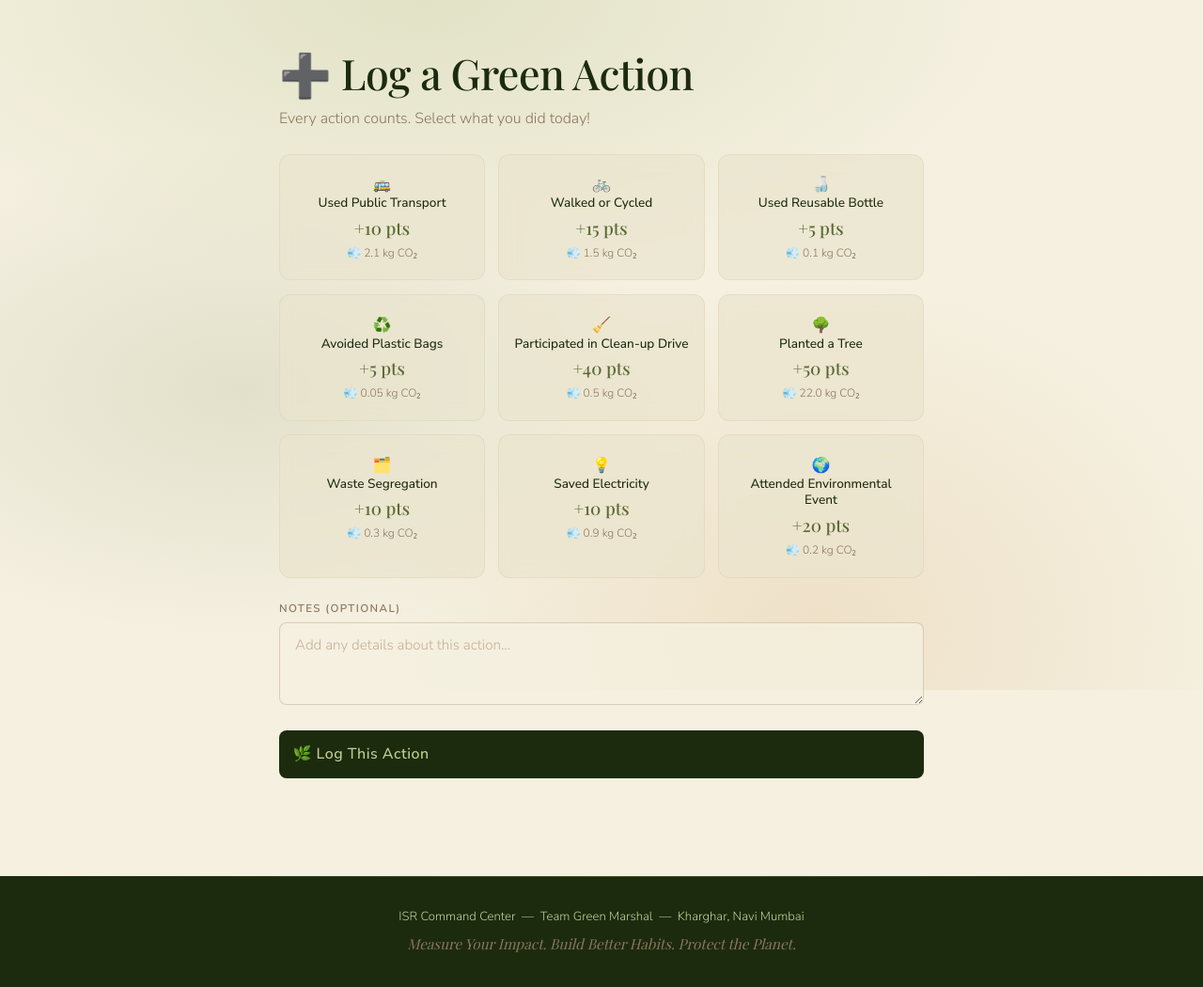
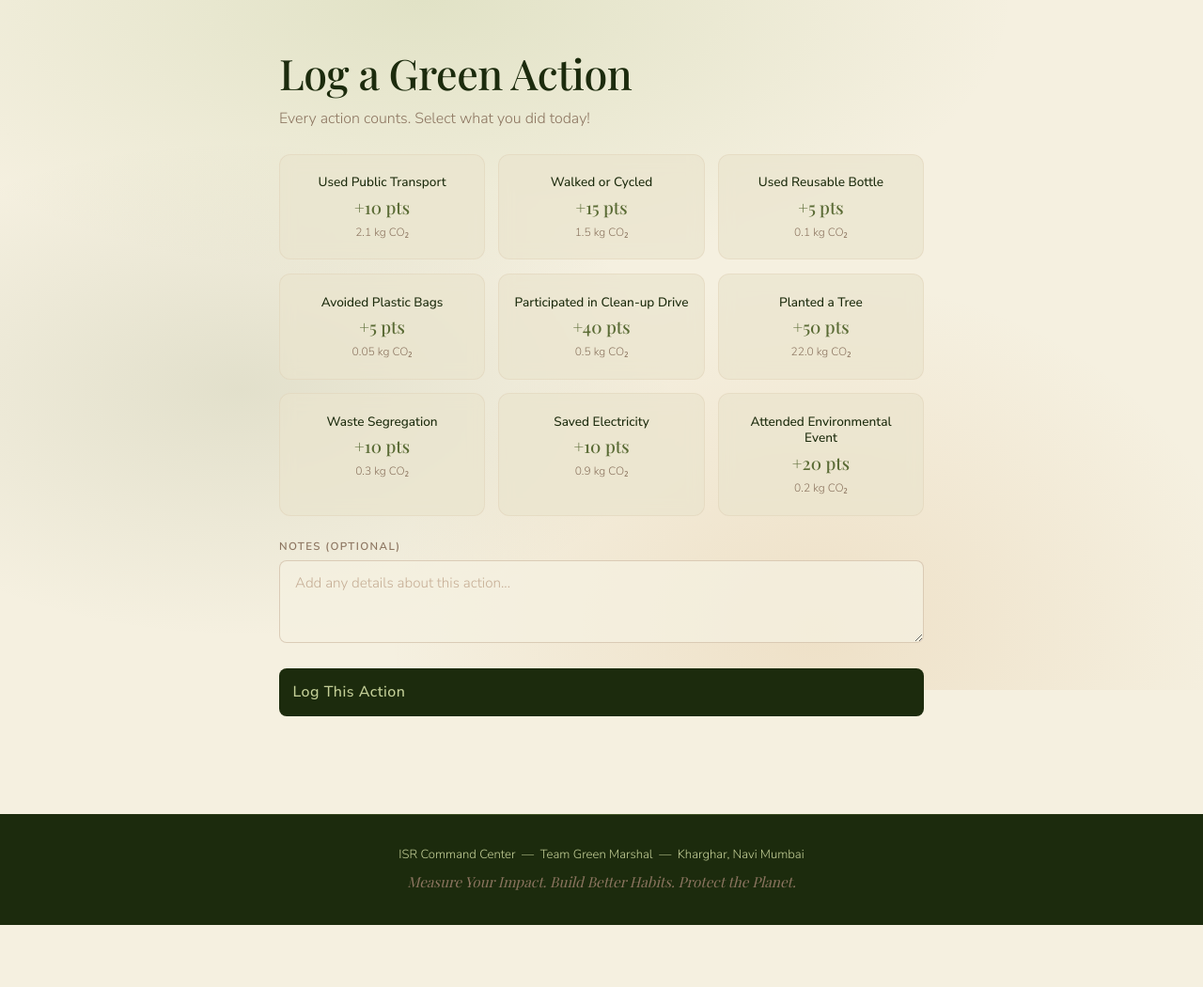
Before and after one commit to harshinishori18/-isr-command-center, a Flask app: page /log_activity in a window 1280 px wide. Shown: the part 66-1116 px from the top of the page at 94% size. After the commit the page ends 1050 px from the top, so only its background shows below. Run offline with Flask 3, Linux system fonts and the light colour scheme; the visitor is signed in with stand-in values (Sample User, id 1); some web fonts are replaced.

Commit message:
remove emojis from log activity

```diff
--- a/templates/log_activity.html
+++ b/templates/log_activity.html
@@ -2,7 +2,7 @@
 {% block title %}Log Activity{% endblock %}
 {% block content %}
 <div class="container" style="max-width:750px;">
-  <h1 style="margin-bottom:0.5rem;">➕ Log a Green Action</h1>
+  <h1 style="margin-bottom:0.5rem;">Log a Green Action</h1>
   <p style="color:var(--taupe);margin-bottom:1.5rem;">Every action counts. Select what you did today!</p>
 
   <form method="POST" id="log-form">
@@ -11,11 +11,10 @@
     <div class="activity-grid">
       {% for key, info in activities.items() %}
         <div class="activity-card" data-key="{{ key }}" onclick="selectActivity('{{ key }}')">
-          <span class="emoji">{{ info.emoji }}</span>
           <div class="act-name">{{ info.label }}</div>
           <div class="act-points">+{{ info.points }} pts</div>
           <div style="font-size:0.75rem;color:var(--taupe);margin-top:0.3rem;">
-            💨 {{ info.co2_saved }} kg CO₂
+            {{ info.co2_saved }} kg CO₂
           </div>
         </div>
       {% endfor %}
@@ -27,7 +26,7 @@
     </div>
 
     <button type="submit" class="btn btn-primary" style="width:100%;font-size:1rem;padding:0.9rem;" id="submit-btn" disabled>
-      🌿 Log This Action
+      Log This Action
     </button>
   </form>
 </div>
```
